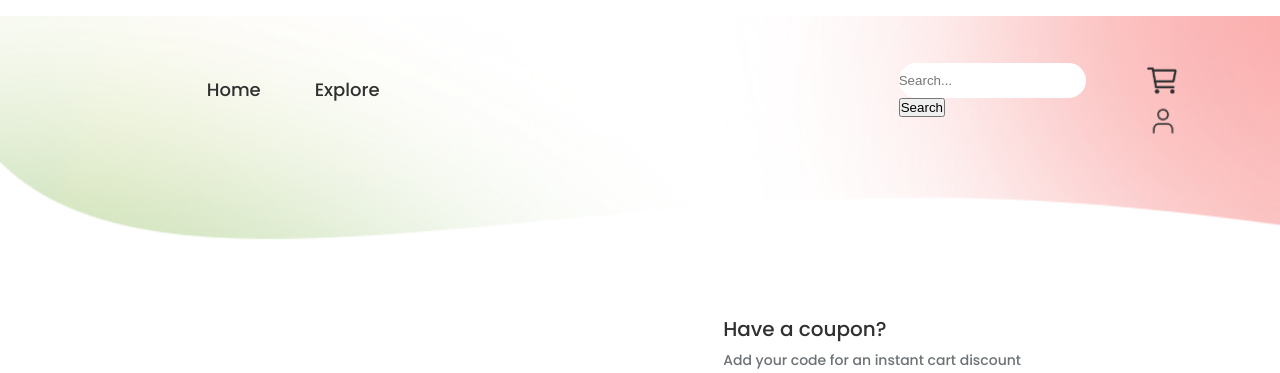
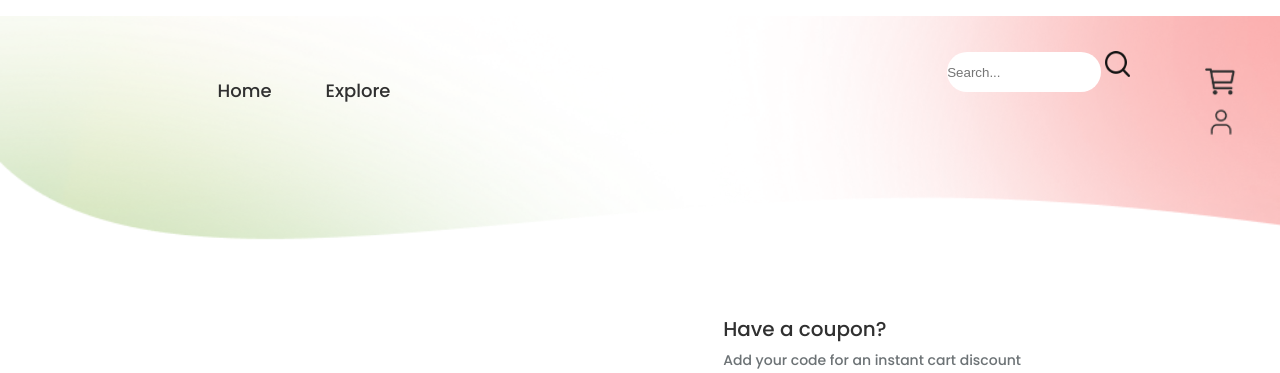
Before and after one commit to magister1101/PetalScape, a PHP site: page /myCart_Customer.php?message=no_items in a window 1280 px wide. Shown: the top 373 px of the page. Run offline with PHP 8.4, Linux system fonts and the light colour scheme; the visitor is signed in with stand-in values (Sample User, id 1); data that the repository does not hold is empty.

Commit message:
navbar icon

```diff
--- a/petalScape/constants/navbar.php
+++ b/petalScape/constants/navbar.php
@@ -10,9 +10,9 @@
     </div>
 
     <div class="search-bar">
-        <form action="catalogue.php" method="get" style="display: inline">
+        <form action="catalogue.php" method="get">
             <input class="search-btn" type="text" name="search" placeholder="Search...">
-            <input type="submit" value="Search">
+            <input class="search-btn-img" type="image" src="img/search-ico.png" style="width: 10%;">
         </form>
     </div>
 
--- a/petalScape/css/adminCatalogue.css
+++ b/petalScape/css/adminCatalogue.css
@@ -145,7 +145,7 @@
     height: 750px;
     overflow-y: scroll;
     border-radius: 20px;
-    box-shadow: 0px 0px 5px 1px #B7B7B7;
+    /* box-shadow: 0px 0px 5px 1px #B7B7B7; */
 }
 .addingOfItems-cont hr{
     margin-top: 2%;
--- a/petalScape/css/adminOrders.css
+++ b/petalScape/css/adminOrders.css
@@ -158,7 +158,7 @@
     width: 90%;
     height: 750px;
     border-radius: 20px;
-    box-shadow: 0px 0px 5px 1px #B7B7B7;
+    /* box-shadow: 0px 0px 5px 1px #B7B7B7; */
 }
 
 .recent-order-info{
--- a/petalScape/css/navbar.css
+++ b/petalScape/css/navbar.css
@@ -8,14 +8,13 @@
     display: flex;
     padding-top: 4%;
     height: 10vh;
-    width: 95%;
+    width: 100%;
 }
 
 .navbar {
     padding: 2%;
     word-spacing: 50px;
     margin-left: 15%;
-
     width: 30%;
     display: block;
 }
@@ -37,20 +36,19 @@
 }
 
 .search-bar {
-    padding: 1%;
     margin-left: 25%;
-    word-spacing: 20px;
-
+    /* word-spacing: 20px; */
     width: 20%;
 
 }
-
-
 .search-btn {
-    height: 35px;
-    width: 80%;
+    height: 5vh;
+    width: 60%;
     border-style: none;
     border-radius: 20px;
+
+}
+.search-btn-img{
 
 }
 
```
